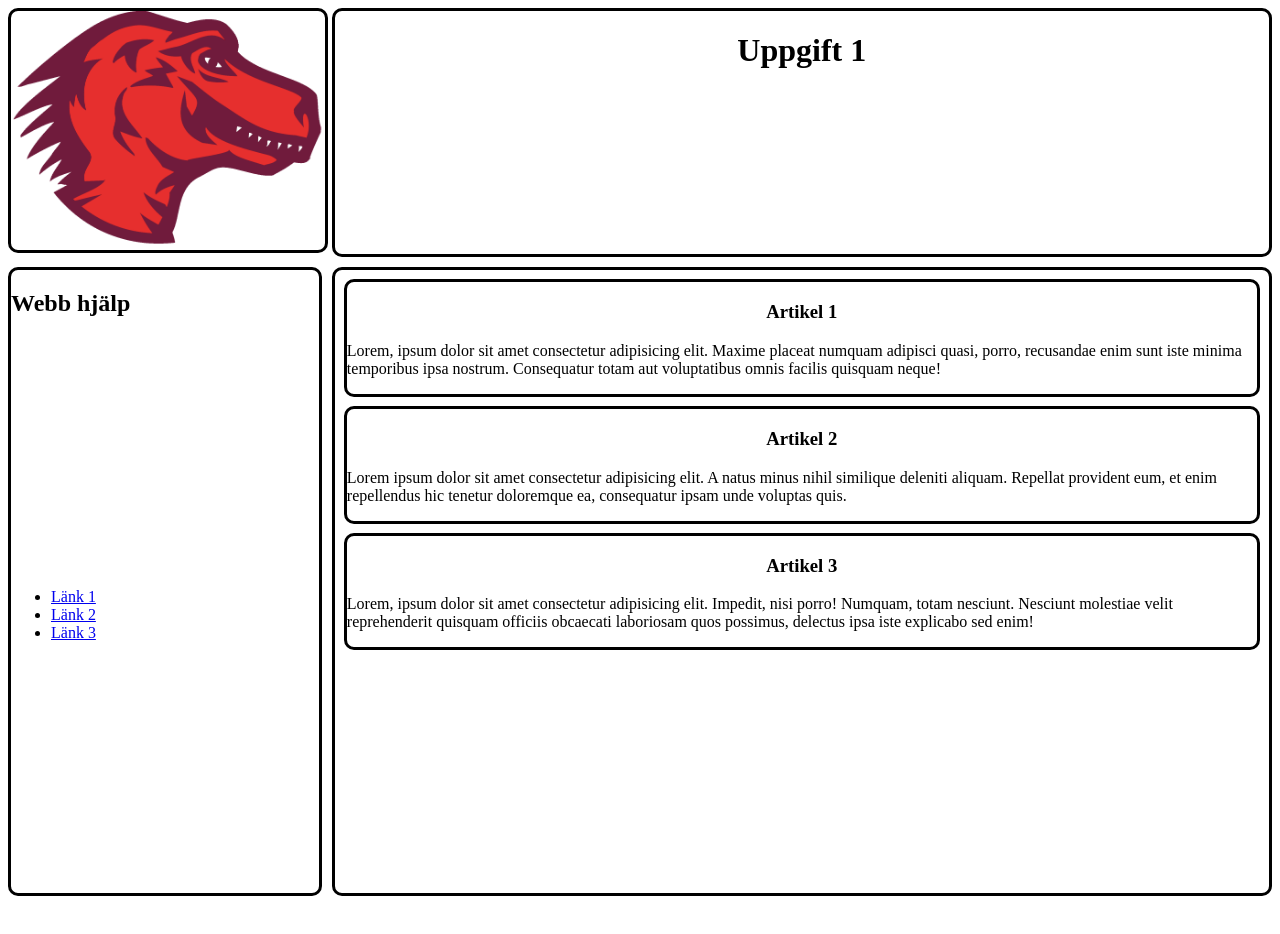
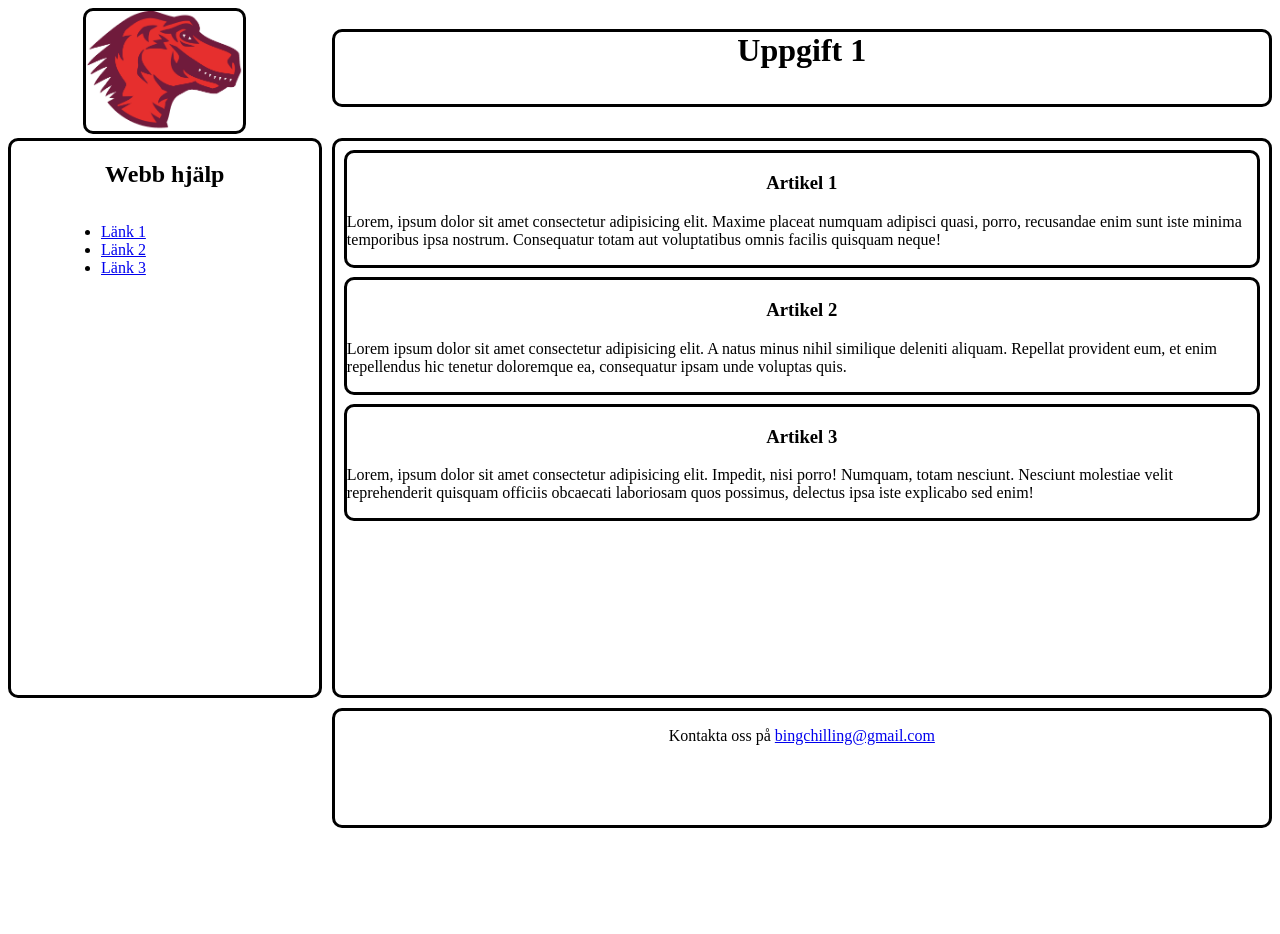
Before and after one commit to te22a-Noah-Livendahl/lek-4-Grid-layout-uppgift-1, a plain HTML site: page index.html in a window 1280 px wide. Shown: the top 934 px of the page. After the commit the page ends 836 px from the top, so only its background shows below. Drawn offline with Linux system fonts and the light colour scheme.

Commit message:
klar med uppgift 1

```diff
--- a/index.html
+++ b/index.html
@@ -8,10 +8,9 @@
 </head>
 <body>
     <div class="box-grid">
-       <div><img src="mdn.png" alt="bild på mdn"></div>
-       <header>
+       <img src="mdn.png" alt="bild på mdn">
+
             <h1>Uppgift 1</h1>
-        </header>
 
         <nav>
             <h2>Webb hjälp</h2>
--- a/style.css
+++ b/style.css
@@ -1,6 +1,6 @@
 .box-grid{
     display: grid;
-    grid-template-rows: 1fr 5fr 1fr;
+    grid-template-rows: 15vh 70vh 15vh;
     grid-template-columns: 1fr 3fr;
     gap: 10px;
 }
@@ -11,10 +11,24 @@ img{
     grid-row: 1 / 2;
     border: solid black 3px;
     border-radius: 10px;
-    height: auto;
-    width: 100%;
+    height:100%;
+    width: auto;
+    justify-self: center;
+}
+h1{
+    text-align: center;
+    border: solid black 3px;
+    border-radius: 10px;
 }
 
+h2{
+    height:26px;
+    text-align: center;
+}
+
+ul{
+    padding-left: 90px;
+}
 header{
     display: grid;
     grid-column: 2 / 3;
@@ -25,11 +39,11 @@ header{
 }
 
 nav{
-    display: grid;
+    display: flex;
+    flex-direction: column;
     grid-column: 1 / 2;
     border: solid black 3px;
     border-radius: 10px;
-    max-height: 50%;
 }
 h3{
     text-align: center;
@@ -42,7 +56,7 @@ article{
 main{
     border: solid black 3px;
     border-radius: 10px;
-    max-height: 50%;
+
 }
 footer{
     display: grid;
```
